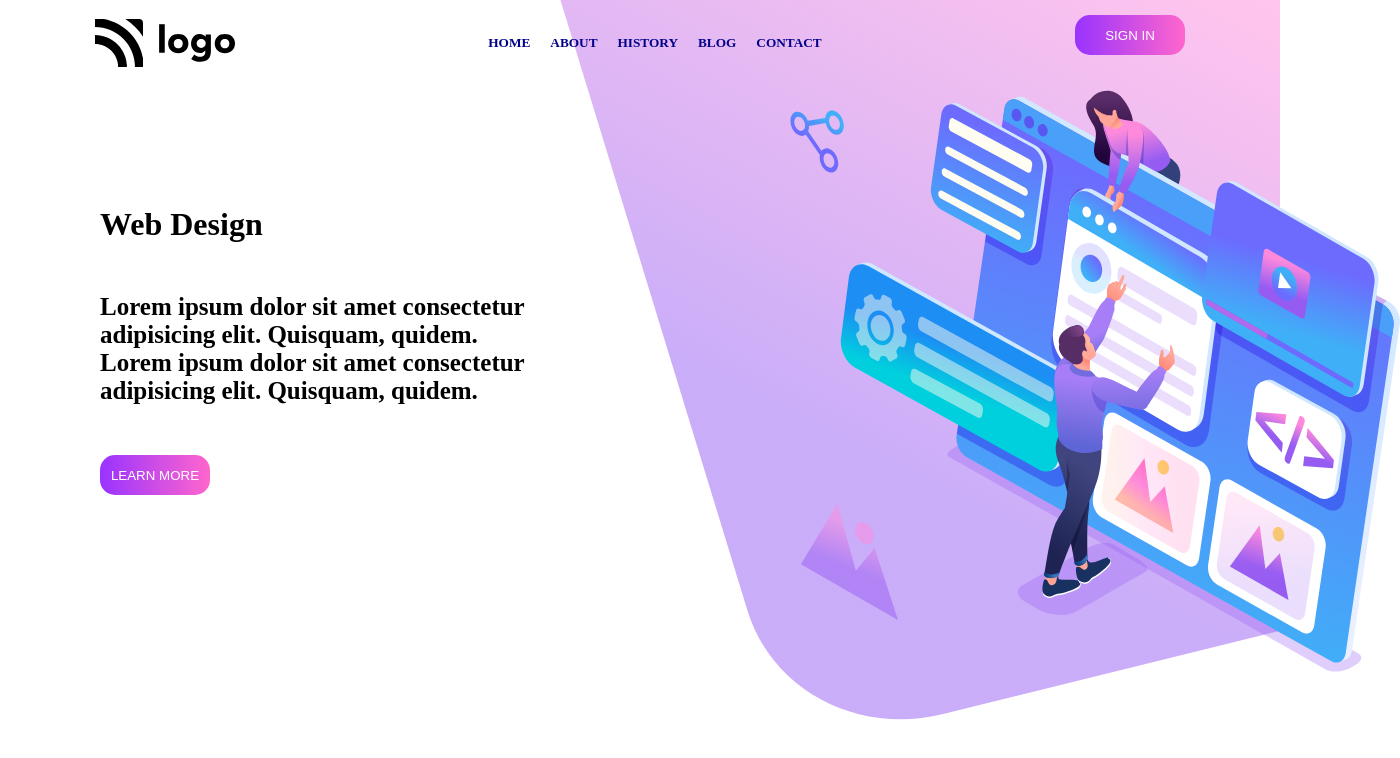
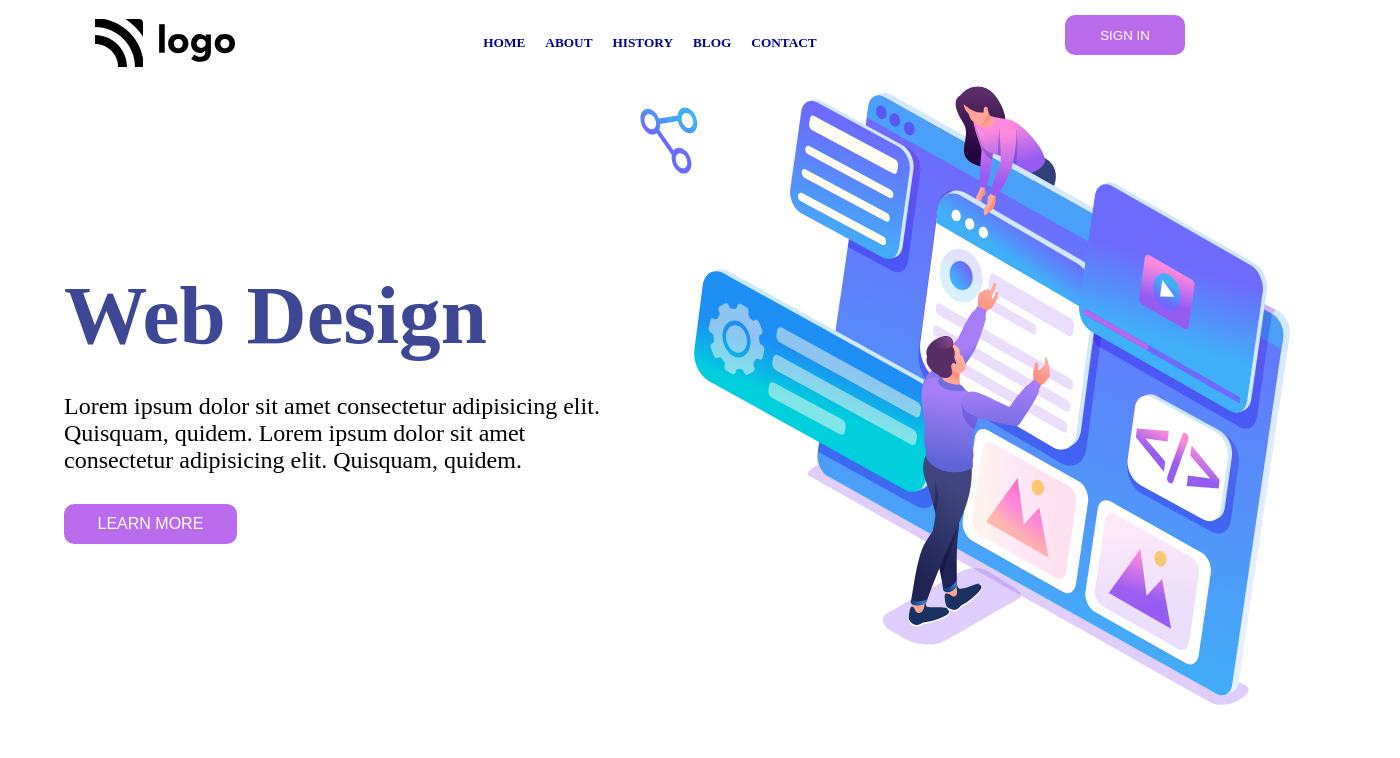
Before and after one commit to OFFICIALSAIKAT/html-css-project-8, a website: page index.html in a window 1280 px wide. Shown: the whole page, 1400 px wide, since content can reach past the window. Drawn offline with Linux system fonts and the light colour scheme.

Commit message:
responsive

```diff
--- a/css/index.css
+++ /dev/null
@@ -1,82 +0,0 @@
-*{
-    margin: 0px;
-    padding: 0px;
-}
-
-.background{
-    position: absolute;
-    right: 0px;
-    height: 720px;
-    z-index: -1;
-}
-nav{
-    display: flex;
-    justify-content: space-between;
-    flex-wrap: wrap;
-    margin: 0px 80px;
-    padding: 15px;
-
-
-}
-.nav-items{
-    display: flex;
-    padding: 10px;
-      flex-wrap: wrap;
-
-}
-.nav-item{
-    padding: 10px;
-    color: darkblue;
-}
-.intro-section{
-    display:flex;
-    width: 1400px;
-
-}
-.left-section{
-    margin: 120px 100px;
-}
-.left-section h4{
-    margin: 50px 0px;
-    font-size: 25px;
-}
-.intro-image{
-    height: 590px;
-    width: 610px;
-    padding-left: 150px;
-
-
-}
-.imgs-div{
-    display: flex;
-
-}
-.vector-img{
-    position: absolute;
-    bottom: 180px;
-    left: 800px;
-
-}
-.vector-dot{
-    position: absolute;
-    bottom: 255px ;
-    left: 855px;
-}
-
-.signin-btn{
-    height: 40px;
-    width: 110px;
-    border-radius: 15px;
-    border: none;
-    background: linear-gradient(to right, #9933ff 0%, #ff66cc 100%);
-    color: white;
-
-}
-.learn-more-btn{
-    height: 40px;
-    width: 110px;
-    border-radius: 15px;
-    border: none;
-    background: linear-gradient(to right, #9933ff 0%, #ff66cc 100%);
-    color: white;
-}
--- /dev/null
+++ b/css/style.css
@@ -0,0 +1,101 @@
+*{
+    margin: 0px;
+    padding: 0px;
+}
+
+
+nav{
+    display: flex;
+    justify-content: space-between;
+    flex-wrap: wrap;
+    margin: 0px 80px;
+    padding: 15px;
+
+
+}
+.menu{
+    display: flex;
+    padding: 10px;
+    flex-wrap: wrap;
+
+}
+.item{
+    padding: 10px;
+    color: darkblue;
+}
+.signin-btn{
+    color: white;
+    background: #B96BEB;
+    height: 40px;
+    width: 120px;
+    border: none;
+    border-radius: 10px;
+
+}
+.intro-section{
+    display: grid;
+    grid-template-columns: repeat(auto-fit, minmax(320px,1fr));
+    /* grid-gap: 1rem; */
+    margin-top: 50px;
+    width: 90%;
+    margin:auto;
+}
+.right-section img{
+    width: 650px;
+}
+.left-section{
+    display:flex ;
+    flex-direction: column;
+    justify-content: center;
+
+}
+.left-section h1{
+    font-size: 5.2rem;
+    padding: 15px 0;
+    color: #3E4794;
+}
+.left-section p{
+    font-size: 1.5rem;
+    padding: 15px 0;
+}
+.left-section button{
+    width: 30%;
+    height: 40px;
+    margin-top: 15px;
+    border-radius: 10px;
+    border: none;
+    background: #B96BEB;
+    color: white;
+    font-size: 1.0rem;
+}
+.backdrop{
+    position: absolute;
+    top: 0;
+    right: 0;
+    height: 700px;
+    width: 750px;
+    z-index: -1;
+}
+.vector{
+    position: absolute;
+    height: 150px;
+    left: 760px;
+    top: 450px;
+}
+.vector-dot{
+    position: absolute;
+    left: 830px;
+    top: 440px;
+    height: 40px;
+}
+@media only screen and (max-width: 1300px){
+    .backdrop{
+        display: none;
+    }
+    .vector{
+        display: none;
+    }
+    .vector-dot{
+        display: none;
+    }
+}
--- a/index.html
+++ b/index.html
@@ -4,7 +4,7 @@
     <meta charset="UTF-8" />
     <meta http-equiv="X-UA-Compatible" content="IE=edge" />
     <meta name="viewport" content="width=device-width, initial-scale=1.0" />
-    <link rel="stylesheet" href="css/index.css" />
+    <link rel="stylesheet" href="css/style.css" />
     <link rel="preconnect" href="https://fonts.googleapis.com" />
     <link rel="preconnect" href="https://fonts.gstatic.com" crossorigin />
     <link
@@ -13,45 +13,44 @@
     />
     <title>Design Landing Page</title>
   </head>
+
   <body>
-    <div class="main-div">
-      <img src="./images/backcover.svg" alt="" class="background">
+
       <nav>
 
+     <img src="./images/backcover.svg" alt="" class="backdrop">
+        <img src="./images/logo.svg" alt="logo" />
 
-        <img src="./images/logo.svg" alt="logo" />
-        <div class="nav-items">
-          <h5 class="nav-item">HOME</h5>
-          <h5 class="nav-item">ABOUT</h5>
-          <h5 class="nav-item">HISTORY</h5>
-          <h5 class="nav-item">BLOG</h5>
-          <h5 class="nav-item">CONTACT</h5>
+        <div class="menu">
+          <h5 class="item">HOME</h5>
+          <h5 class="item">ABOUT</h5>
+          <h5 class="item">HISTORY</h5>
+          <h5 class="item">BLOG</h5>
+          <h5 class="item">CONTACT</h5>
         </div>
         <button class="signin-btn">SIGN IN</button>
+
       </nav>
+
       <div class="intro-section">
 
         <div class="left-section">
           <h1>Web Design</h1>
-          <h4>
+          <p>
             Lorem ipsum dolor sit amet consectetur adipisicing elit. Quisquam,
             quidem. Lorem ipsum dolor sit amet consectetur adipisicing elit.
             Quisquam, quidem.
-          </h4>
+          </p>
           <button class="learn-more-btn">LEARN MORE</button>
+          <img src="./images/vector.svg" alt="" class="vector">
+          <img src="./images/vector-dot.svg" alt="" class="vector-dot">
         </div>
-        <div class="imgs-div">
-          <img src="./images/vector.svg" alt="vector-img" class="vector-img" />
-          <img
-            src="./images/vector-dot.svg"
-            alt="vector-dot"
-            class="vector-dot"
-          />
 
-          <img src="./images/intro-img.svg" alt="intro-img" / class="intro-image">
+        <div class="right-section">
+          <img src="./images/intro-img.svg" alt="">
+        </div>
 
-        </div>
       </div>
-    </div>
+
   </body>
 </html>
```
